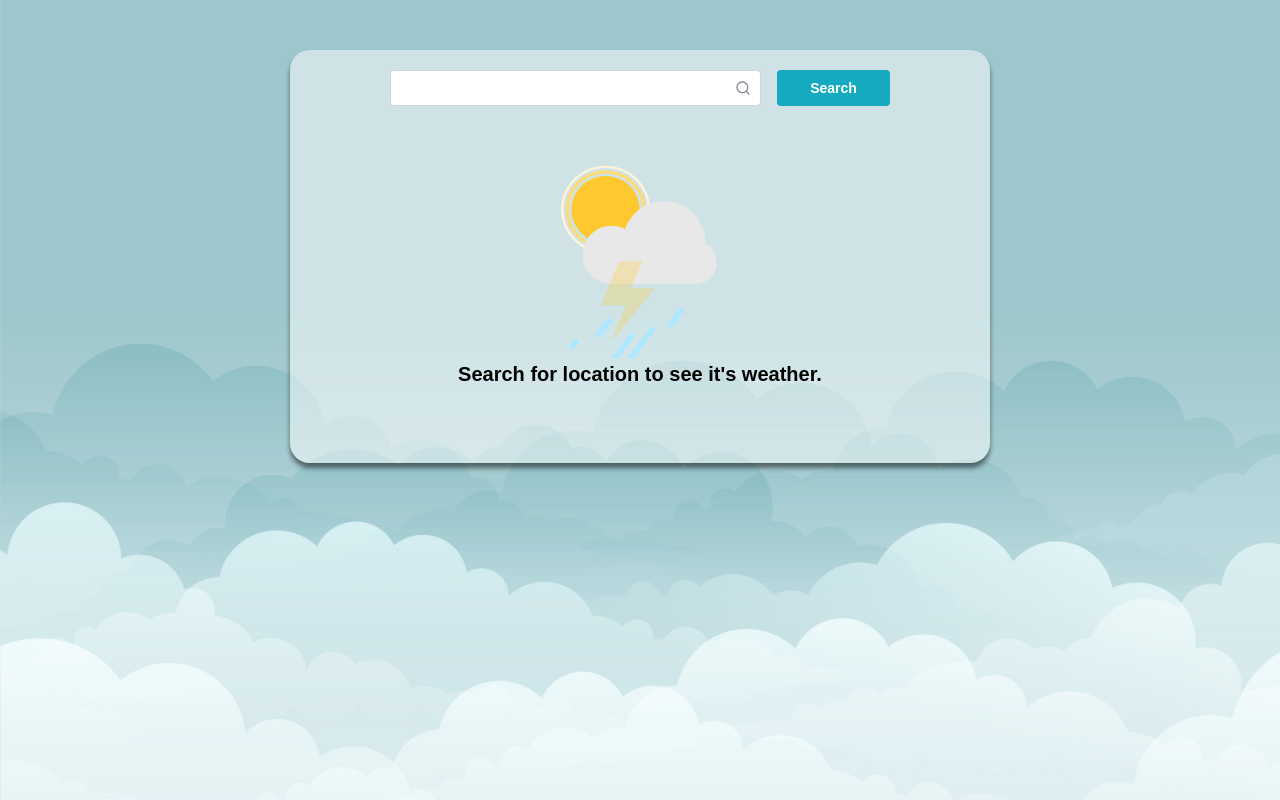
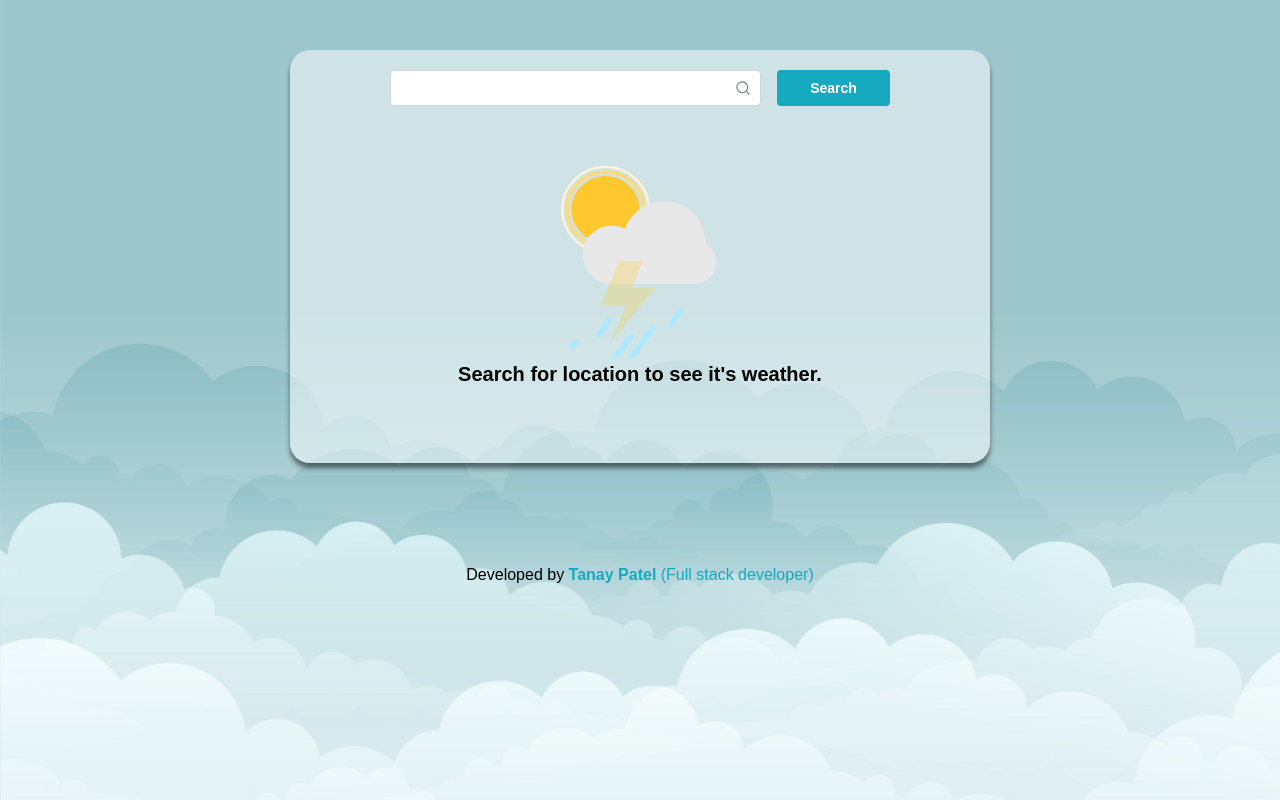
Before and after one commit to Umair-Ahmed786/weather-app, a React (Create React App) app: page / in a window 1280 px wide. Built offline with nearby package versions, Linux system fonts and the light colour scheme.

Commit message:
⚡ credits

```diff
--- a/src/App.jsx
+++ b/src/App.jsx
@@ -2,6 +2,7 @@ import React from "react";
 
 import { QueryClient, QueryClientProvider } from "react-query";
 import WeatherContainer from "./app/containers/WeatherContainer";
+import DeveloperCredits from "./app/components/DeveloperCredits";
 
 const queryClient = new QueryClient({
   defaultOptions: {
@@ -16,6 +17,7 @@ function App() {
   return (
     <QueryClientProvider client={queryClient}>
       <WeatherContainer />
+      <DeveloperCredits />
     </QueryClientProvider>
   );
 }
--- /dev/null
+++ b/src/app/components/DeveloperCredits.jsx
@@ -0,0 +1,19 @@
+import React from "react";
+
+import { Anchor, Container } from "@mantine/core";
+
+function DeveloperCredits() {
+  return (
+    <Container ta="center" my={100}>
+      <footer>
+        Developed by{" "}
+        <Anchor href="https://www.tanaypatel.dev">
+          <strong>Tanay Patel </strong>
+          (Full stack developer)
+        </Anchor>
+      </footer>
+    </Container>
+  );
+}
+
+export default DeveloperCredits;
```
